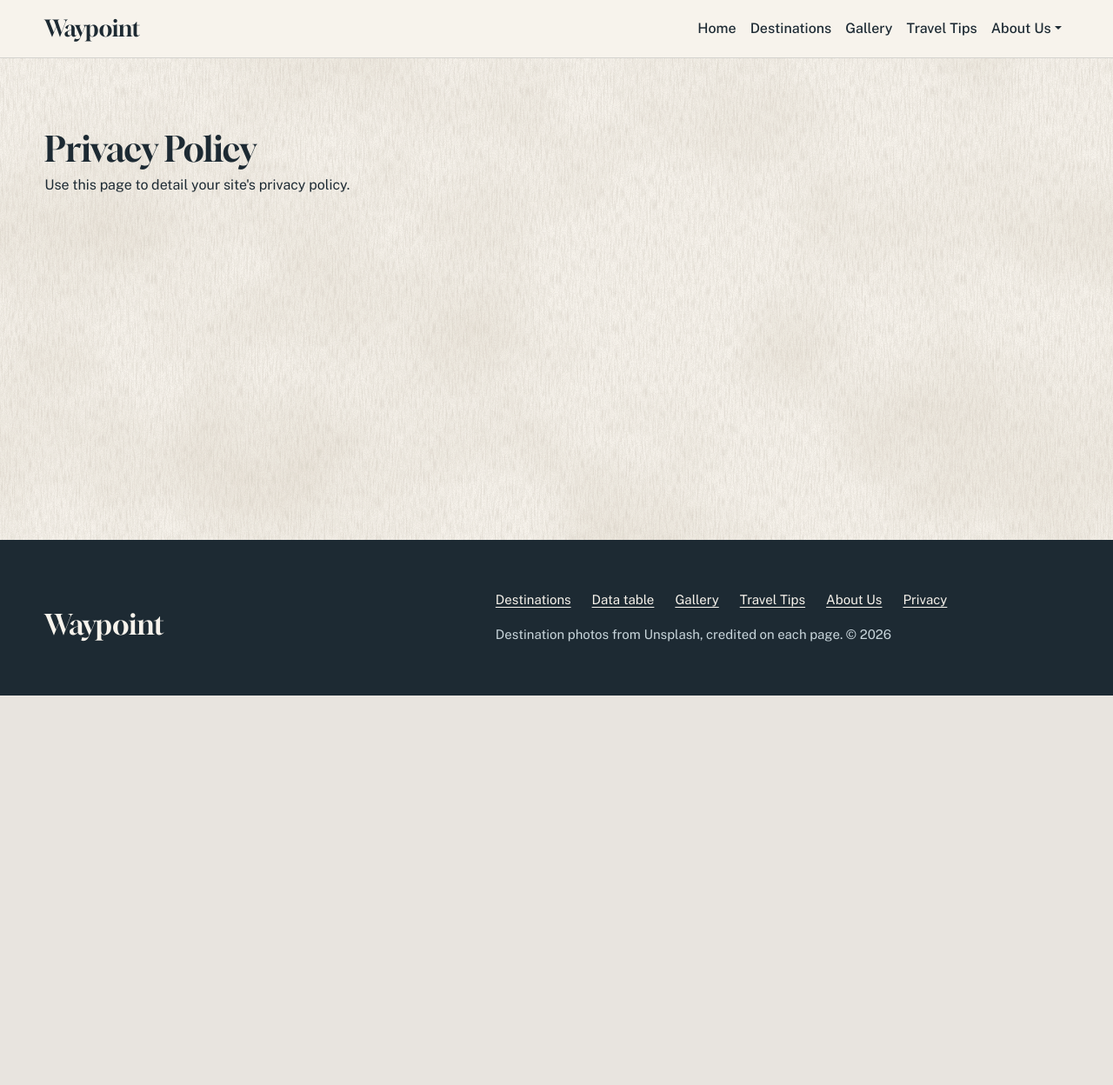
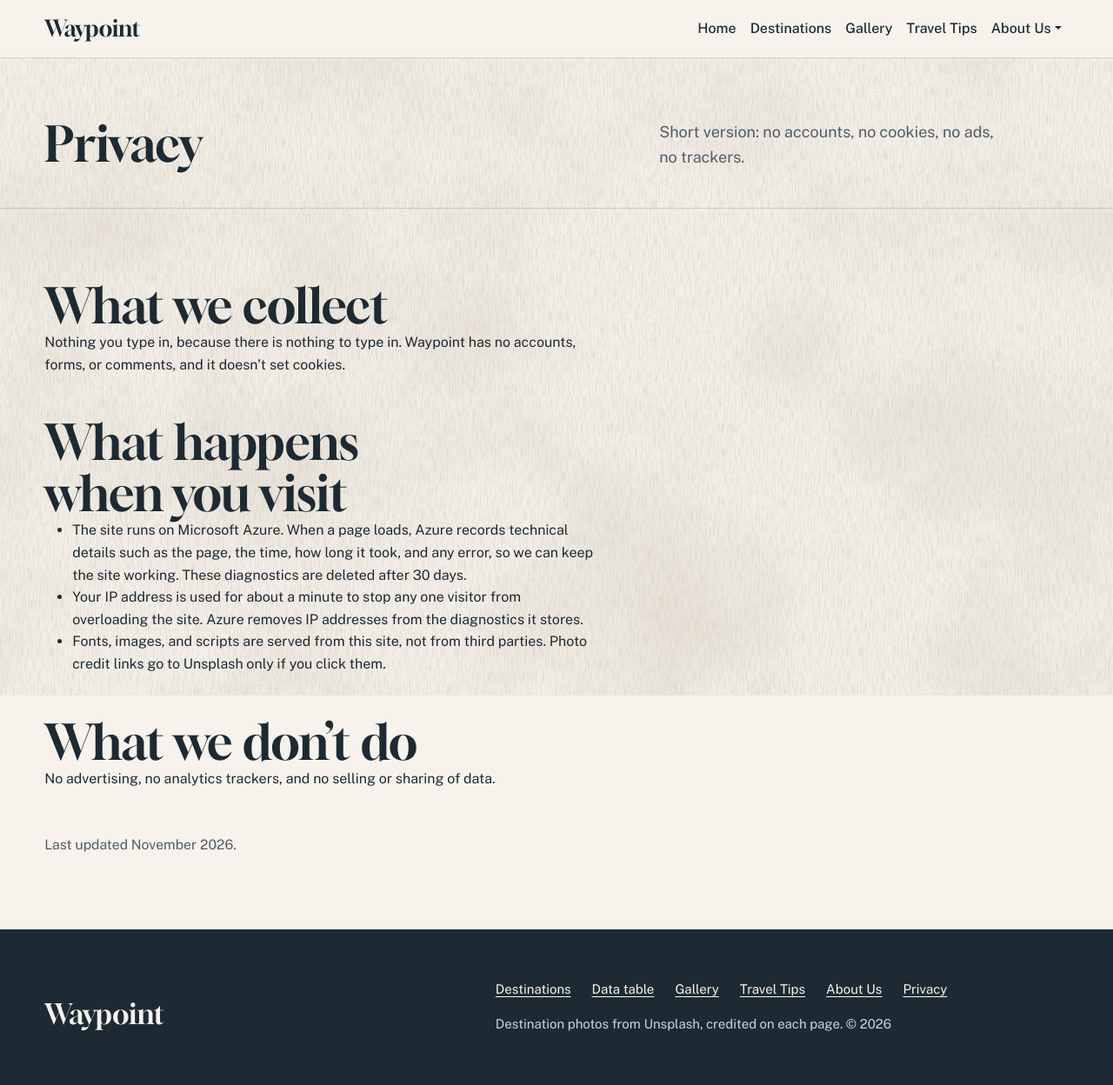
Before and after one commit to kymanirjarrett/waypoint, an ASP.NET Core app: page /privacy in a window 1280 px wide. Shown: the whole page at 87% size. Before the commit the page ends 800 px from the top, so only its background shows below. Run offline with ASP.NET Core 8, Linux system fonts and the light colour scheme; some libraries are stand-ins or nearby versions.

Commit message:
docs(privacy): replace placeholder with an accurate privacy policy

```diff
--- a/Waypoint/Views/Home/Privacy.cshtml
+++ b/Waypoint/Views/Home/Privacy.cshtml
@@ -1,8 +1,40 @@
 @{
     ViewData["Title"] = "Privacy Policy";
+    ViewData["Description"] = "What Waypoint collects: no accounts, no cookies, no ads or trackers, and short-lived diagnostics.";
 }
-<div class="wp-section wp-measure">
-    <h1>@ViewData["Title"]</h1>
 
-    <p>Use this page to detail your site's privacy policy.</p>
-</div>
+<header class="page-header">
+    <h1>Privacy</h1>
+    <p class="lead">Short version: no accounts, no cookies, no ads, no trackers.</p>
+</header>
+
+<section class="wp-section">
+    <div class="wp-measure">
+        <h2 class="wp-title">What we collect</h2>
+        <p>
+            Nothing you type in, because there is nothing to type in. Waypoint has no accounts, forms, or comments,
+            and it doesn&rsquo;t set cookies.
+        </p>
+
+        <h2 class="wp-title mt-5">What happens when you visit</h2>
+        <ul>
+            <li>
+                The site runs on Microsoft Azure. When a page loads, Azure records technical details such as the page,
+                the time, how long it took, and any error, so we can keep the site working. These diagnostics are deleted after 30 days.
+            </li>
+            <li>
+                Your IP address is used for about a minute to stop any one visitor from overloading the site.
+                Azure removes IP addresses from the diagnostics it stores.
+            </li>
+            <li>
+                Fonts, images, and scripts are served from this site, not from third parties. Photo credit links go to Unsplash
+                only if you click them.
+            </li>
+        </ul>
+
+        <h2 class="wp-title mt-5">What we don&rsquo;t do</h2>
+        <p>No advertising, no analytics trackers, and no selling or sharing of data.</p>
+
+        <p class="wp-empty mt-5"><small>Last updated November 2026.</small></p>
+    </div>
+</section>
```
